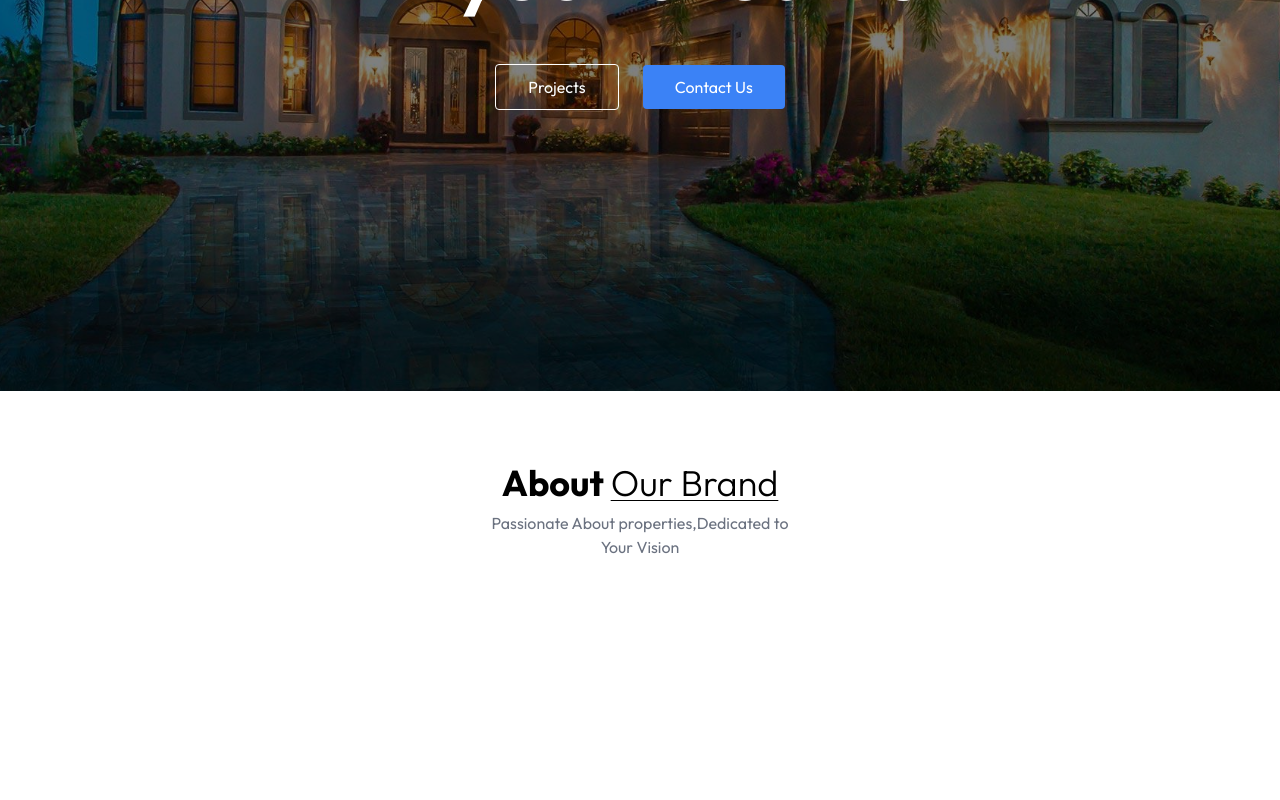
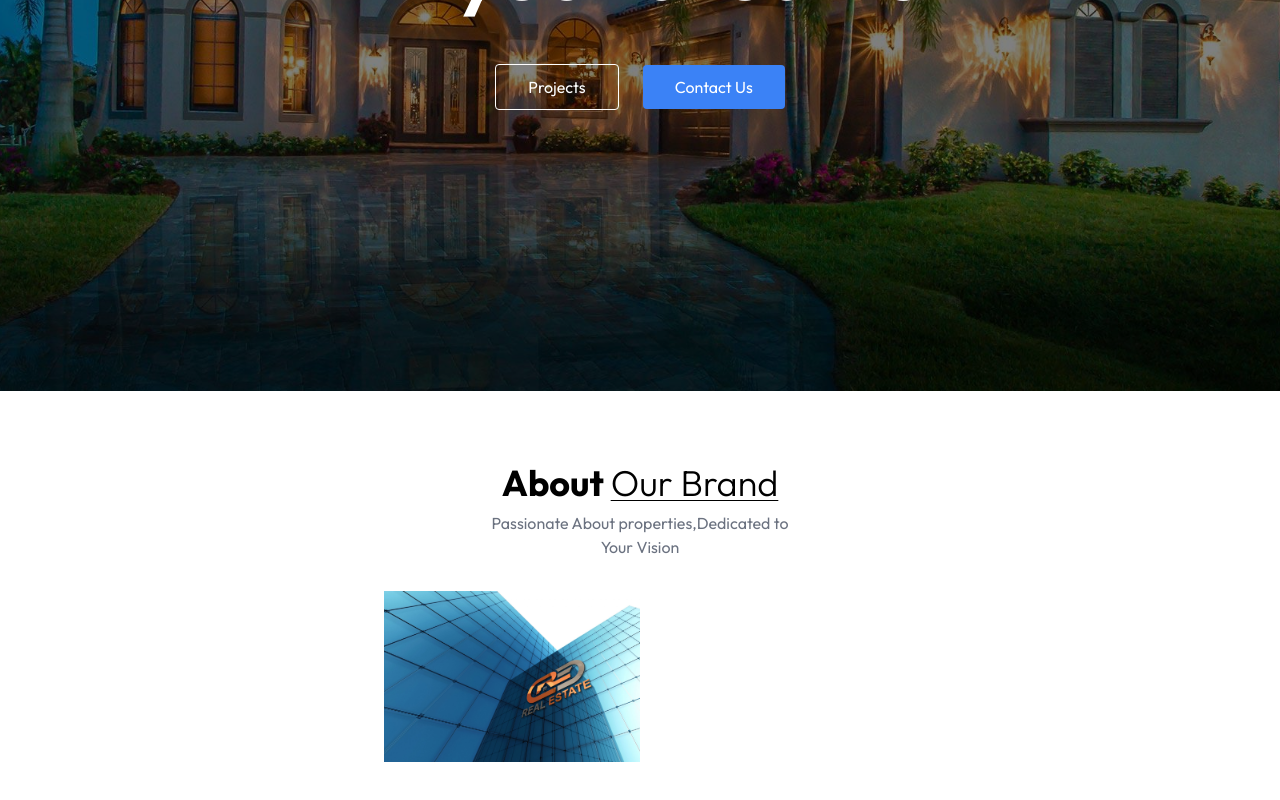
Before and after one commit to Divyadharshana5/Real_Estate, a React (Vite) app in the folder Real_estate/: page / in a window 1280 px wide. Shown: the part 409-1209 px from the top of the page. Before the commit the page ends 1056 px from the top, so only its background shows below. Built offline with nearby package versions, Linux system fonts and the light colour scheme.

Commit message:
updated About.jsx

```diff
--- a/Real_estate/src/Components/About.jsx
+++ b/Real_estate/src/Components/About.jsx
@@ -1,4 +1,5 @@
 import React from "react";
+import { assets } from "../assets/assets";
 
 const About = () => {
   return (
@@ -15,6 +16,13 @@ const About = () => {
       <p className="text-gray-500 max-w-80 text-center mb-8">
         Passionate About properties,Dedicated to Your Vision
       </p>
+      <div className="flex flex-col md:flex-row items-center md:items-start md:gap-20">
+        <img
+          src={assets.brand_img}
+          alt=""
+          className="w-full sm:w-1/2 max-w-lg"
+        />
+      </div>
     </div>
   );
 };
--- a/Real_estate/src/assets/assets.js
+++ b/Real_estate/src/assets/assets.js
@@ -1,9 +1,11 @@
 import logo from "./logo.jpg";
 import menu_icon from "./menu_icon.jpg";
 import cross_icon from "./cross_icon.png";
+import brand_img from "./brand_img.jpg";
 
 export const assets = {
   logo,
   menu_icon,
   cross_icon,
+  brand_img,
 };
```
Also changed, not shown: Real_estate/src/assets/brand_img.jpg (added).
